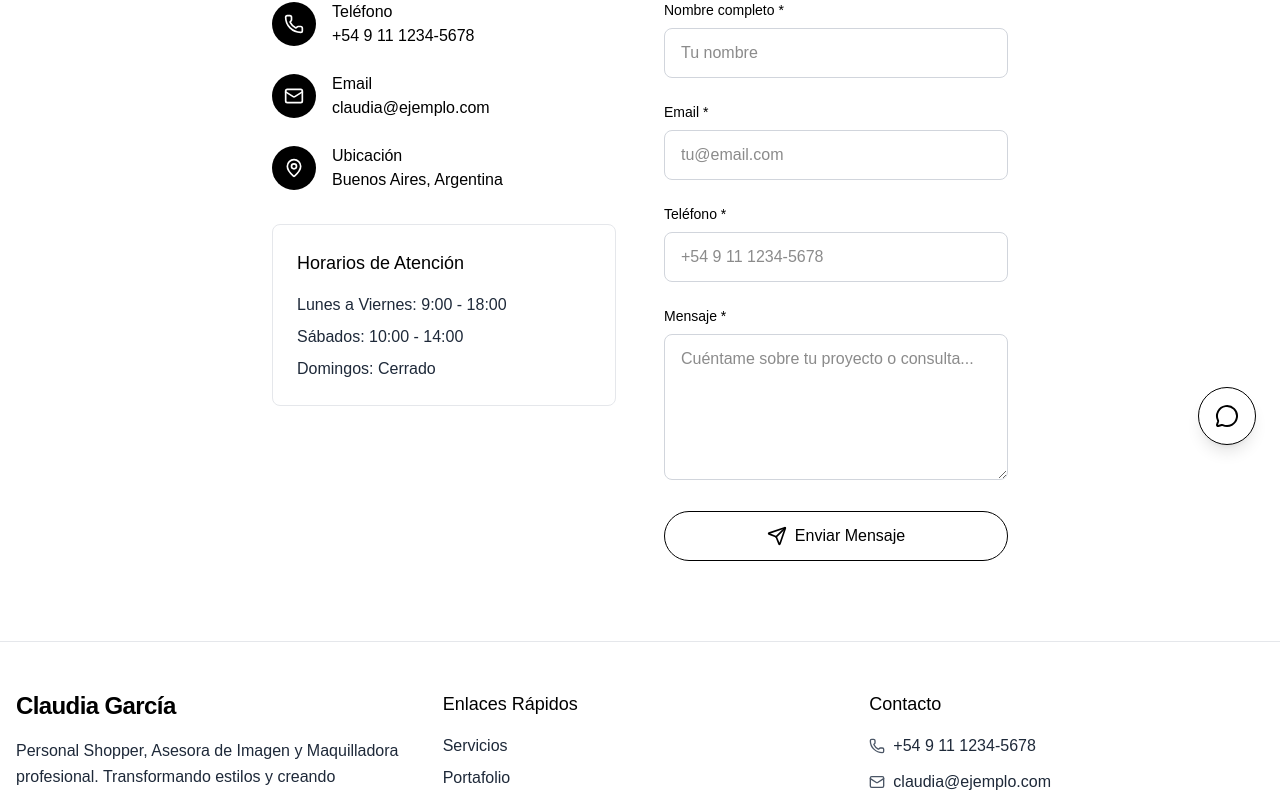
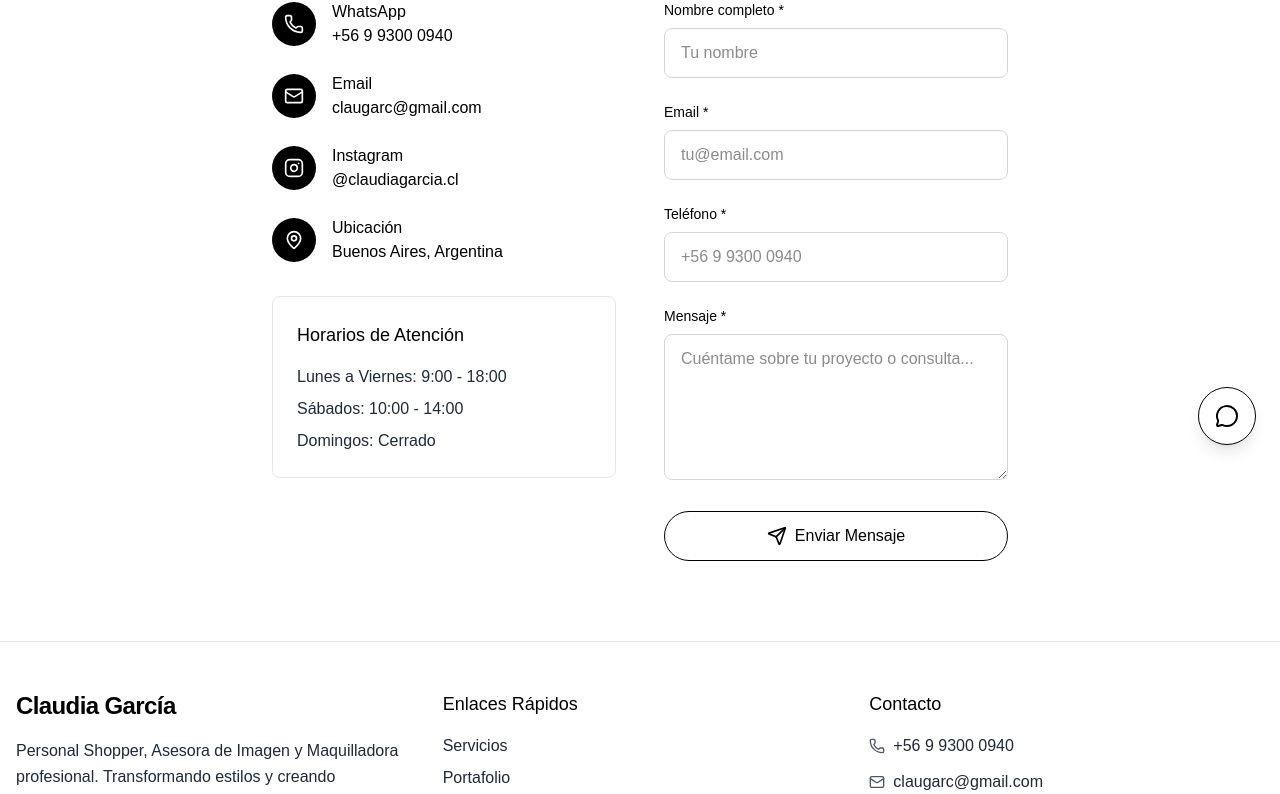
Before and after one commit to dimichiko/Pagina-Claudia-Garcia, a Next.js app: page /contacto in a window 1280 px wide. Shown: the part 331-1125 px from the top of the page. Built offline with nearby package versions, Linux system fonts and the light colour scheme.

Commit message:
Actualizar datos reales de contacto: WhatsApp +56993000940, Instagram @claudiagarcia.cl, Facebook y email claugarc@gmail.com

```diff
--- a/src/app/contacto/page.tsx
+++ b/src/app/contacto/page.tsx
@@ -5,7 +5,7 @@ import { useForm } from "react-hook-form";
 import { zodResolver } from "@hookform/resolvers/zod";
 import { z } from "zod";
 import { motion } from "framer-motion";
-import { Mail, Phone, MapPin, Send } from "lucide-react";
+import { Mail, Phone, MapPin, Send, Instagram } from "lucide-react";
 
 const contactSchema = z.object({
   name: z.string().min(2, "El nombre debe tener al menos 2 caracteres"),
@@ -68,8 +68,8 @@ export default function ContactoPage() {
                   <Phone size={20} />
                 </div>
                 <div>
-                  <h3 className="font-medium text-black">Teléfono</h3>
-                  <a href="tel:+5491112345678" className="text-black hover:text-gray-600 transition-colors">+54 9 11 1234-5678</a>
+                  <h3 className="font-medium text-black">WhatsApp</h3>
+                  <a href="https://wa.me/56993000940" target="_blank" rel="noopener noreferrer" className="text-black hover:text-gray-600 transition-colors">+56 9 9300 0940</a>
                 </div>
               </div>
               <div className="flex items-center space-x-4">
@@ -78,7 +78,16 @@ export default function ContactoPage() {
                 </div>
                 <div>
                   <h3 className="font-medium text-black">Email</h3>
-                  <a href="mailto:claudia@ejemplo.com" className="text-black hover:text-gray-600 transition-colors">claudia@ejemplo.com</a>
+                  <a href="mailto:claugarc@gmail.com" className="text-black hover:text-gray-600 transition-colors">claugarc@gmail.com</a>
+                </div>
+              </div>
+              <div className="flex items-center space-x-4">
+                <div className="bg-black text-white p-3 rounded-full">
+                  <Instagram size={20} />
+                </div>
+                <div>
+                  <h3 className="font-medium text-black">Instagram</h3>
+                  <a href="https://instagram.com/claudiagarcia.cl" target="_blank" rel="noopener noreferrer" className="text-black hover:text-gray-600 transition-colors">@claudiagarcia.cl</a>
                 </div>
               </div>
               <div className="flex items-center space-x-4">
@@ -166,7 +175,7 @@ export default function ContactoPage() {
                     type="tel"
                     id="phone"
                     className="w-full px-4 py-3 border border-gray-300 rounded-lg focus:ring-2 focus:ring-black focus:border-transparent"
-                    placeholder="+54 9 11 1234-5678"
+                    placeholder="+56 9 9300 0940"
                   />
                   {errors.phone && (
                     <p className="mt-1 text-sm text-red-600">{errors.phone.message}</p>
--- a/src/components/Footer.tsx
+++ b/src/components/Footer.tsx
@@ -17,7 +17,7 @@ export default function Footer() {
             </p>
             <div className="flex justify-center md:justify-start space-x-4">
               <a
-                href="https://instagram.com"
+                href="https://instagram.com/claudiagarcia.cl"
                 target="_blank"
                 rel="noopener noreferrer"
                 className="text-black hover:text-gray-600 transition-colors"
@@ -25,7 +25,7 @@ export default function Footer() {
                 <Instagram size={20} />
               </a>
               <a
-                href="https://facebook.com"
+                href="https://www.facebook.com/profile.php?id=743876392"
                 target="_blank"
                 rel="noopener noreferrer"
                 className="text-black hover:text-gray-600 transition-colors"
@@ -73,11 +73,11 @@ export default function Footer() {
             <div className="space-y-3">
               <div className="flex items-center justify-center md:justify-start space-x-2">
                 <Phone size={16} className="text-gray-600" />
-                <span className="text-gray-800">+54 9 11 1234-5678</span>
+                <a href="https://wa.me/56993000940" target="_blank" rel="noopener noreferrer" className="text-gray-800 hover:text-black transition-colors">+56 9 9300 0940</a>
               </div>
               <div className="flex items-center justify-center md:justify-start space-x-2">
                 <Mail size={16} className="text-gray-600" />
-                <span className="text-gray-800">claudia@ejemplo.com</span>
+                <a href="mailto:claugarc@gmail.com" className="text-gray-800 hover:text-black transition-colors">claugarc@gmail.com</a>
               </div>
               <div className="flex items-center justify-center md:justify-start space-x-2">
                 <MapPin size={16} className="text-gray-600" />
--- a/src/components/WhatsAppButton.tsx
+++ b/src/components/WhatsAppButton.tsx
@@ -4,7 +4,7 @@ import { motion } from "framer-motion";
 import { MessageCircle } from "lucide-react";
 
 export default function WhatsAppButton() {
-  const phoneNumber = "+5491112345678";
+  const phoneNumber = "+56993000940";
   const message = "Hola! Me interesa conocer más sobre tus servicios de personal shopper.";
   const whatsappUrl = `https://wa.me/${phoneNumber}?text=${encodeURIComponent(message)}`;
 
```
